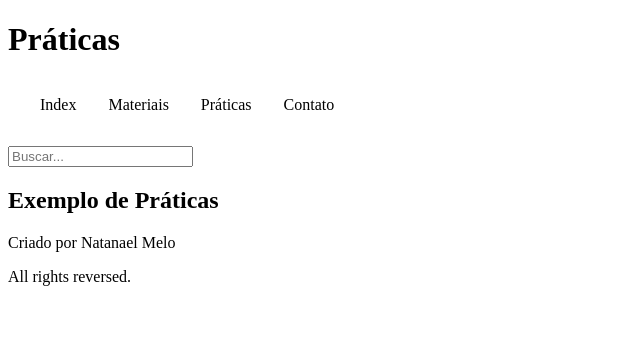
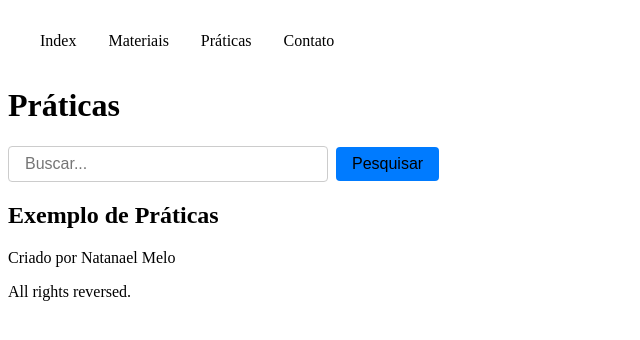
Before and after one commit to Natanael135/pratica2-capacitabrasil, a plain HTML site: page praticas.html in a window 1280 px wide. Shown: the whole page, without its empty margins (0-640 px from the left). Drawn offline with Linux system fonts and the light colour scheme.

Commit message:
style: add css para form e input

```diff
--- a/praticas.html
+++ b/praticas.html
@@ -8,20 +8,21 @@
   </head>
   <body>
     <header>
+      <nav>
+        <ul class="menu">
+          <li><a href="index.html">Index</a></li>
+          <li><a href="materiais.html">Materiais</a></li>
+          <li>Práticas</li>
+          <li><a href="contato.html">Contato</a></li>
+        </ul>
+      </nav>
       <h1>Práticas</h1>
     </header>
 
-    <nav>
-      <ul class="menu">
-        <li><a href="index.html">Index</a></li>
-        <li><a href="materiais.html">Materiais</a></li>
-        <li>Práticas</li>
-        <li><a href="contato.html">Contato</a></li>
-      </ul>
-      <form>
-        <input type="search" placeholder="Buscar..." />
-      </form>
-    </nav>
+    <form class="search-form">
+      <input type="search" class="search-input" placeholder="Buscar..." />
+      <button type="submit" class="search-button">Pesquisar</button>
+    </form>
 
     <main>
       <article>
--- a/style.css
+++ b/style.css
@@ -1,3 +1,4 @@
+/*Menu */
 .menu {
   display: flex;
   align-items: center;
@@ -14,5 +15,34 @@ a {
   text-decoration: none;
 }
 a:hover {
-  color: red;
+  color: #007bff;
 }
+/* form e botao*/
+.search-form {
+  display: flex;
+  align-items: center;
+  gap: 0.5em;
+}
+
+.search-input {
+  padding: 0.5em 1em;
+  font-size: 1em;
+  width: 100%;
+  max-width: 20em;
+  border: 1px solid #ccc;
+  border-radius: 0.25em;
+}
+
+.search-button {
+  padding: 0.5em 1em;
+  font-size: 1em;
+  background-color: #007bff;
+  border: none;
+  border-radius: 0.25em;
+  cursor: pointer;
+  transition: background-color 0.3s;
+}
+
+.search-button:hover {
+  background-color: #0056b3;
+}
```
